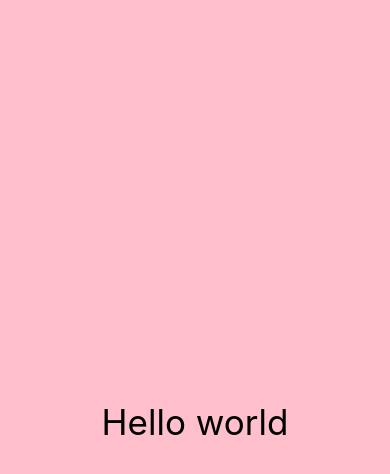
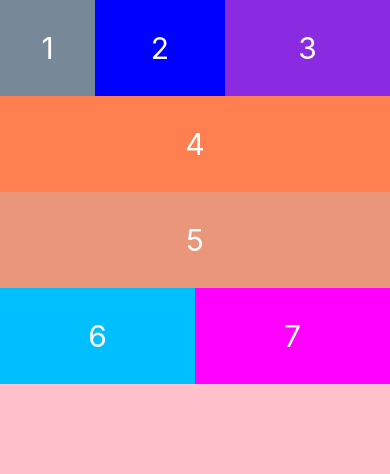
Before and after one commit to supolaris/ReactNative_Gelatin, a React Native app: screen / in a window 390 px wide. Shown: the top 474 px of the page. Built offline with nearby package versions, Linux system fonts and the light colour scheme.

Commit message:
update app.tsx
responsive flex created

```diff
--- a/App.tsx
+++ b/App.tsx
@@ -3,7 +3,36 @@ import {View, Text, StyleSheet} from "react-native";
 const App = () => {
   return(
     <View style={myStyle.container}>
-      <Text style ={myStyle.text}>Hello world</Text>
+      <View style={myStyle.mainView1}>
+        <View style={myStyle.view1}>
+          <Text style ={myStyle.text}>1</Text>
+        </View>
+        <View style={myStyle.view2}>
+          <Text style ={myStyle.text}>2</Text>
+        </View>
+        <View style={myStyle.view3}>
+          <Text style ={myStyle.text}>3</Text>
+        </View>
+      </View>
+
+      <View style={myStyle.mainView2}>
+        <View style={myStyle.view4}>
+          <Text style ={myStyle.text}>4</Text>
+        </View>
+        <View style={myStyle.view5}>
+          <Text style ={myStyle.text}>5</Text>
+        </View>
+      </View>
+
+      <View style={myStyle.mainView3}>
+        <View style={myStyle.view6}>
+          <Text style ={myStyle.text}>6</Text>
+        </View>
+        <View style={myStyle.view7}>
+          <Text style ={myStyle.text}>7</Text>
+        </View>
+      </View>
+
     </View>
   )
 }
@@ -13,13 +42,65 @@ export default App;
 const myStyle = StyleSheet.create({
   container: {
     flex: 1,
-    justifyContent: 'center',
-    alignItems: 'center',
+
     backgroundColor: 'pink',
 
   },
   text: {
-    color: 'balck',
-    fontSize: 35,
+    color: 'white',
+    fontSize: 30,
+    textAlign: 'center',
+  },
+  mainView1: {
+    flexDirection: 'row',
+
+  },
+  mainView2: {
+    flexDirection: 'column',
+
+  },
+  mainView3: {
+    flexDirection: 'row',
+
+  },
+  view1: {
+    backgroundColor: '#778899',
+    padding: 30,
+    flex: 1
+
+  },
+  view2: {
+    backgroundColor: '#0000ff',
+    padding: 30,
+    flex: 2
+
+  },
+  view3: {
+    backgroundColor: '#8a2be2',
+    padding: 30,
+    flex: 3
+
+  },
+  view4: {
+    backgroundColor: '#ff7f50',
+    padding: 30,
+
+  },
+  view5: {
+    backgroundColor: '#e9967a',
+    padding: 30,
+
+  },
+  view6: {
+    backgroundColor: '#00bfff',
+    padding: 30,
+    flex: 1
+
+  },
+  view7: {
+    backgroundColor: '#ff00ff',
+    padding: 30,
+    flex: 1
+
   }
 })
```
